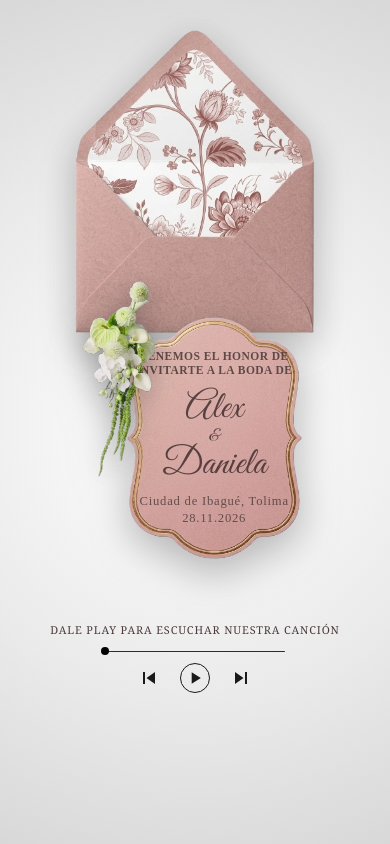
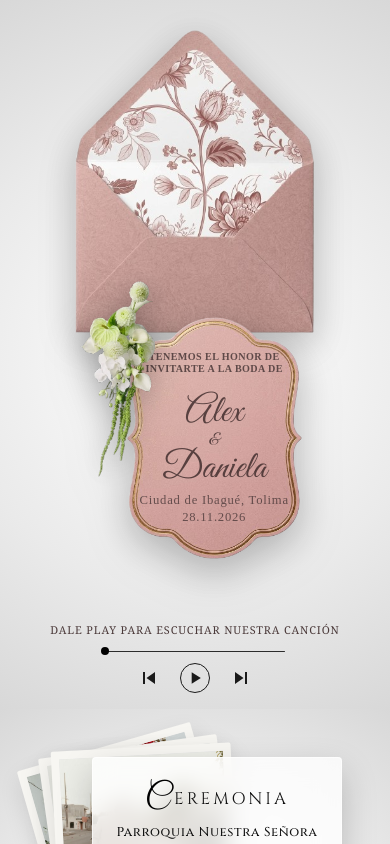
Before and after one commit to Leo1827/boda-invitation-alex-daniela, a Next.js app: page /invitation in a window 390 px wide. Shown: the top 844 px of the page. Built offline with nearby package versions, Linux system fonts and the light colour scheme.

Commit message:
update: padding bottom events and music player css media querys

```diff
--- a/components/Invitation/Invitation.module.css
+++ b/components/Invitation/Invitation.module.css
@@ -1,7 +1,7 @@
 /* Contenedor principal ajustado estrictamente a la pantalla sin scroll forzado */
 .container {
   min-height: 100vh;
-  min-height: 100dvh;
+  min-height: auto;
   width: 100%;
   display: flex;
   flex-direction: column;
@@ -125,10 +125,19 @@
     margin-top: -28%;
     margin-left: 12%;
   }
+
+  .subhead {
+    font-size: clamp(0.5rem, 1.2vh, 0.65rem);
+    margin-bottom: 1.2rem;
+  }
+
+  .details {
+    margin-top: 0.3rem;
+  }
 }
 
 /* Dispositivos de altura baja (p. ej., iPhone SE, teléfonos pequeños o landscape) */
-@media (max-height: 680px) {
+@media (max-height: 380px) {
   .compositionWrapper {
     max-width: clamp(240px, 42vh, 300px);
   }
@@ -142,3 +151,16 @@
     margin-top: 0.3rem;
   }
 }
+
+@media (max-width: 380px) {
+  .subhead {
+    font-size: 0.5rem;
+    margin-top: 8px;
+    margin-bottom: 1.5rem;
+  }
+
+  .details {
+    font-size: 0.55rem;
+    margin-top: 0.2rem;
+  }
+}
```
